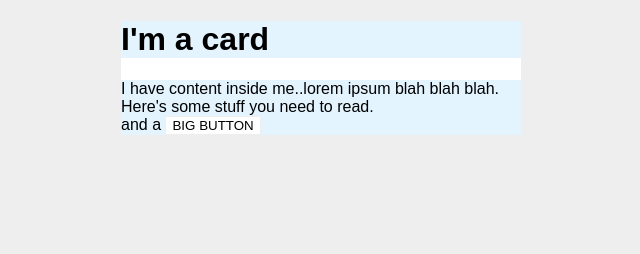
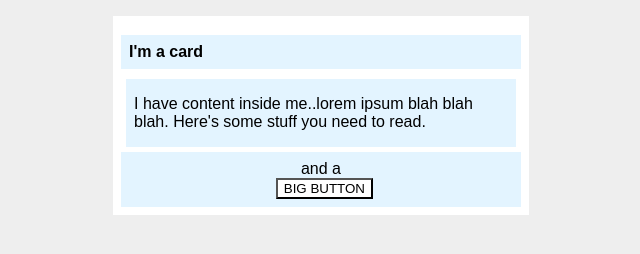
Before and after one commit to spiralknightx/Margin-and-Padding, a plain HTML site: page index.html in a window 1280 px wide. Shown: the whole page, without its empty margins (319-959 px from the left). Drawn offline with Linux system fonts and the light colour scheme.

Commit message:
Exercise 2 Completed

```diff
--- a/index.html
+++ b/index.html
@@ -11,7 +11,13 @@
     <div class="card">
       <h1 class="title">I'm a card</h1>
       <div class="content">I have content inside me..lorem ipsum blah blah blah. Here's some stuff you need to read.</div>
-      <div class="button-container">and a <button>BIG BUTTON</button></div>
+      <div class="button-container">
+        <span>and a</span>
+        <div id="btn">
+            <button>BIG BUTTON</button>
+        </div>
+
+    </div>
     </div>
   </body>
 </html>
--- a/style.css
+++ b/style.css
@@ -7,21 +7,35 @@ body {
     width: 400px;
     background: #fff;
     margin: 16px auto;
+    padding: 8px;
   }
 
   .title {
     background: #e3f4ff;
+    padding: 8px;
+    font-size: 16px;
   }
 
   .content {
+    margin: 5px;
     background: #e3f4ff;
+    padding: 16px 8px;
+
   }
 
   .button-container {
     background: #e3f4ff;
+    justify-content: center;
+    text-align: center;
+    margin: 24px, 8px, ;
+    padding: 8px;
   }
 
   button {
+
+    margin-right: 140px;
     background: white;
-    border: 1px solid #eee;
   }
+  #btn{
+    text-align: right;
+  }
```
